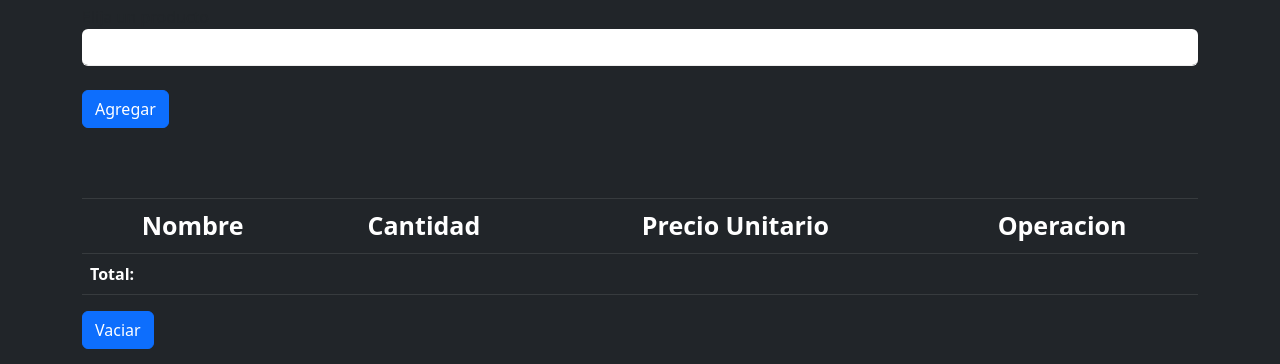
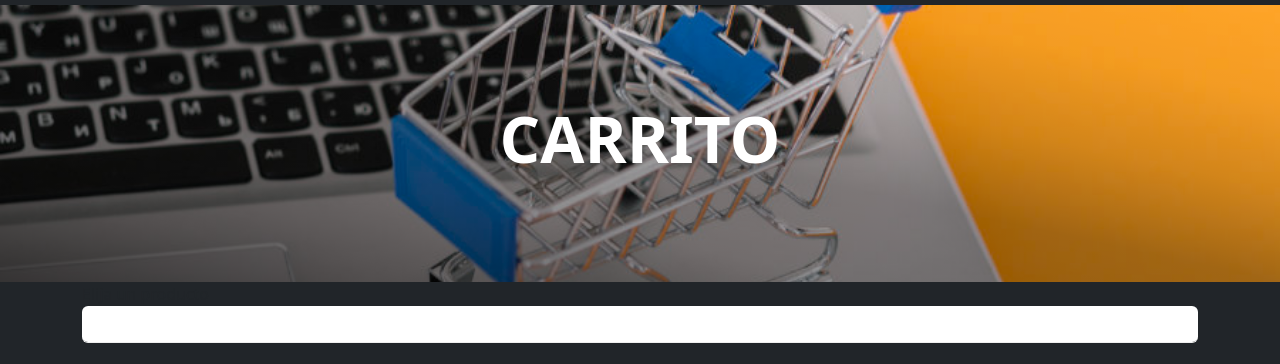
Before and after one commit to AugustoLujanG/PreEntrega3-LujanGarcia, a website: page pages/carrito.html in a window 1280 px wide. Shown: the part 131-495 px from the top of the page. Drawn offline with nearby package versions, Linux system fonts and the light colour scheme; some packages are replaced by stand-ins of ours; a script that the page names is missing.

Commit message:
Add - Sección carrito modificada y rutas corregidas

```diff
--- a/pages/carrito.html
+++ b/pages/carrito.html
@@ -74,6 +74,11 @@
     <!-- Fin Header -->
 
 	<main>
+		<section id="carro" class="jumbotron text-center" data-aos="zoom-in">
+			<br><br><br><br>
+			<h1 class="display-3">CARRITO</h1>
+			<br><br><br><br>
+		</section>
         <div class="container">
 			<div class="row">
 				<form id="agregar">
--- a/sass/base/_extends.scss
+++ b/sass/base/_extends.scss
@@ -195,3 +195,13 @@
     @extend %texto-h1;
     }
 }
+
+#carro {
+    &::after {
+        @extend %gradiente;
+    }
+
+    h1 {
+    @extend %texto-h1;
+    }
+}
--- /dev/null
+++ b/sass/components/_carrito.scss
@@ -0,0 +1,3 @@
+#carro {
+    background: url(../images/carrito\ fondo.jpg) center center / cover no-repeat;
+}
--- a/sass/style.scss
+++ b/sass/style.scss
@@ -12,5 +12,5 @@
 @import 'components/contacto';
 @import 'components/reserva';
 @import 'components/tenis';
-@import 'components/redes';
+@import 'components/carrito';
 @import 'base/extends';
```
Also changed, not shown: css/style.css, images/carrito fondo.jpg (added), sass/components/_ubicacion.scss (renamed from sass/components/ubicacion.scss), sass/components/redes.scss (deleted), 1 other file.
